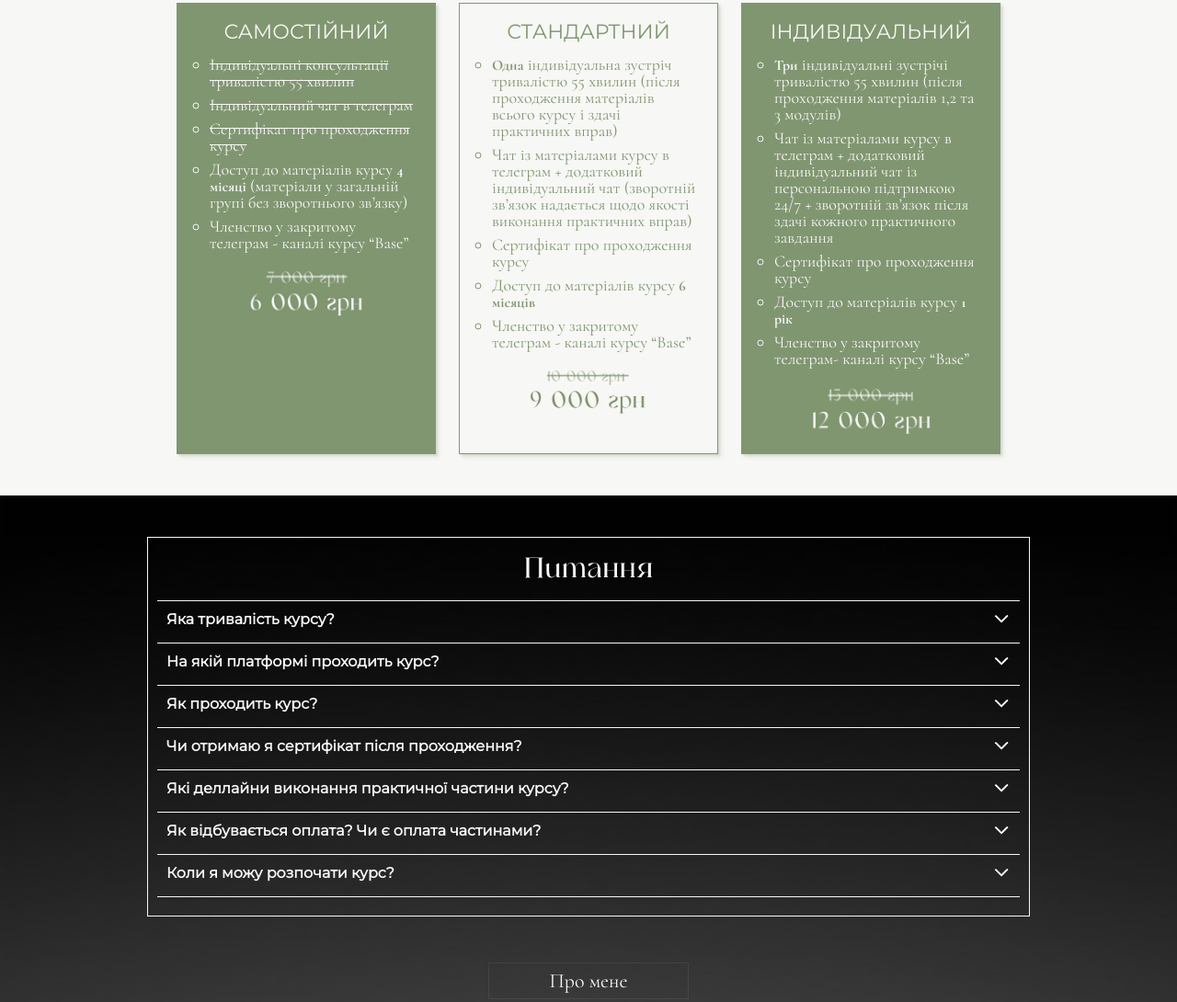
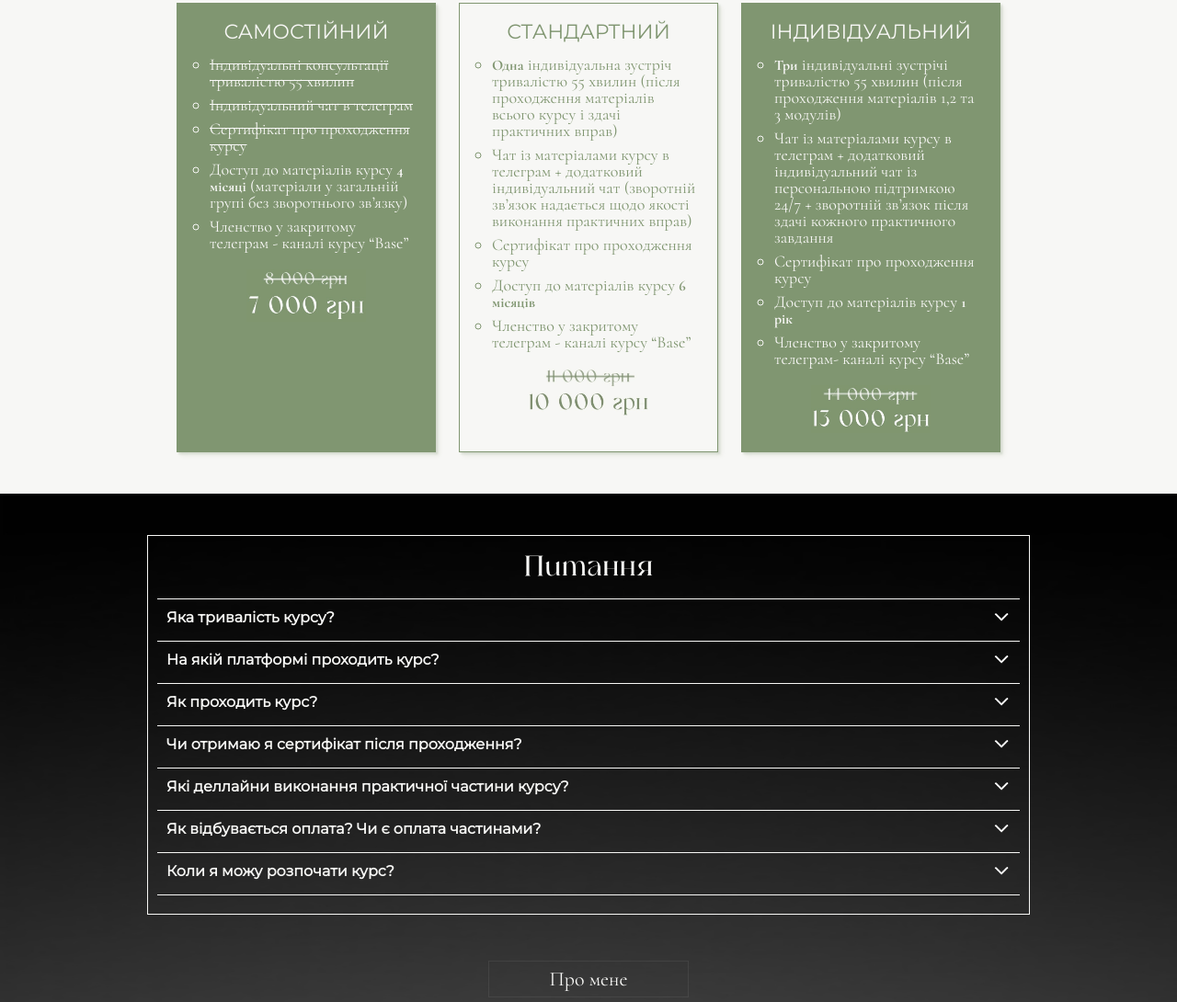
Before and after one commit to shocktreatment/aboutVoice, a plain HTML site: page index.html in a window 1280 px wide. Shown: the part 2712-3802 px from the top of the page at 92% size. Drawn offline with Linux system fonts and the light colour scheme.

Commit message:
new price

```diff
--- a/index.html
+++ b/index.html
@@ -415,7 +415,7 @@
                   </li>
                 </ul>
                 <img
-                  src="./img/prices/price-1.PNG"
+                  src="./img/prices/newprice-1.PNG"
                   alt="price-1"
                   class="price-about__img"
                 />
@@ -445,7 +445,7 @@
                   </li>
                 </ul>
                 <img
-                  src="./img/prices/price-2.PNG"
+                  src="./img/prices/newprice-2.PNG"
                   alt="price-2"
                   class="price-about__img"
                 />
@@ -474,7 +474,7 @@
                   </li>
                 </ul>
                 <img
-                  src="./img/prices/price-3.PNG"
+                  src="./img/prices/newprice-3.PNG"
                   alt="price-3"
                   class="price-about__img"
                 />
```
Also changed, not shown: img/prices/newprice-1.PNG (added), img/prices/newprice-2.PNG (added), img/prices/newprice-3.PNG (added).
